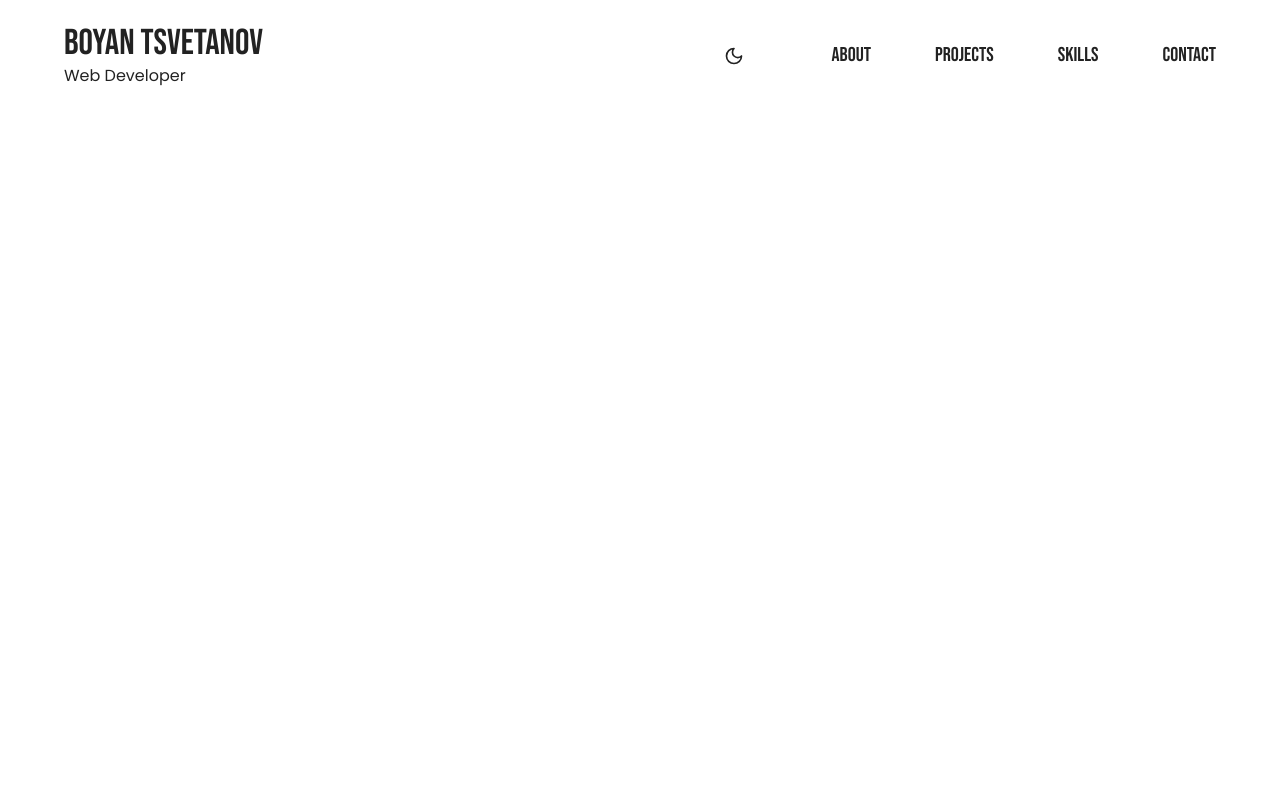
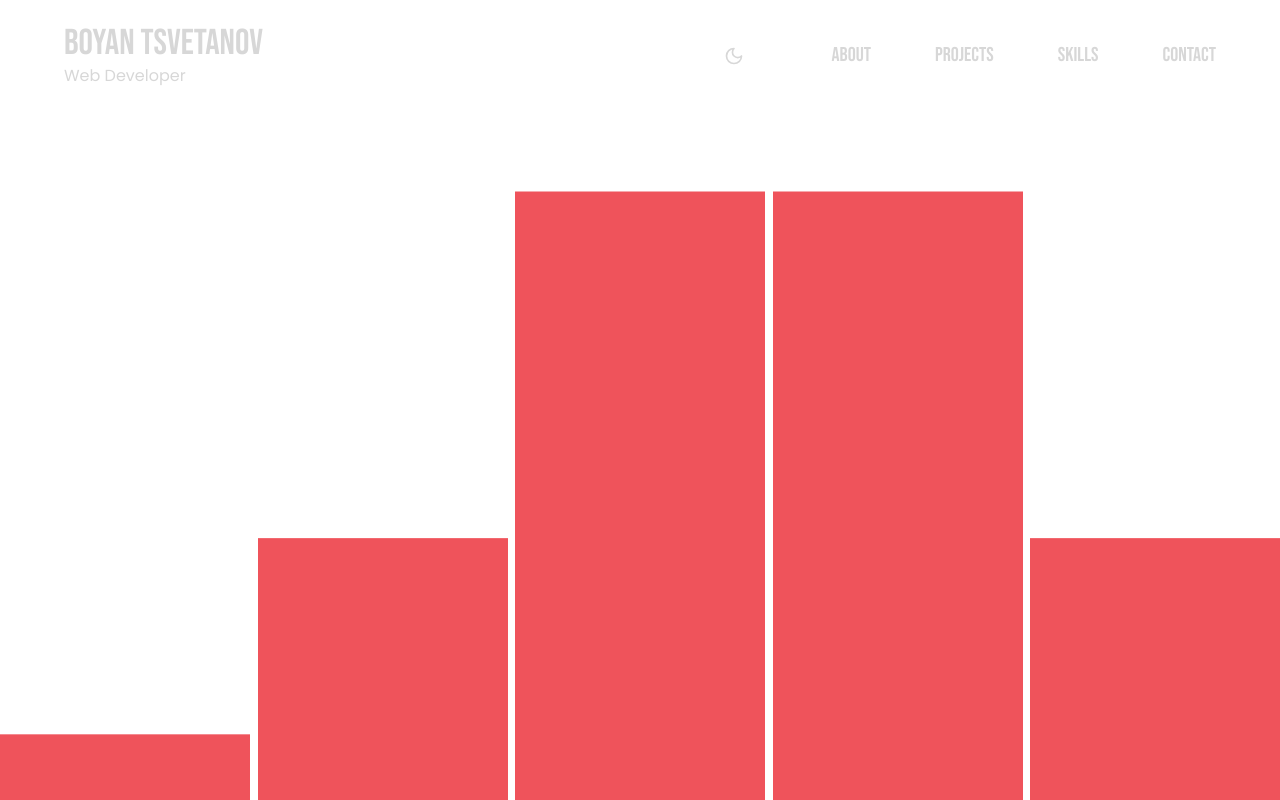
Before and after one commit to BoyanTsvetanov/Portfolio, a React (Vite) app: page / in a window 1280 px wide. Shown: the top 800 px of the page. Built offline with nearby package versions, Linux system fonts and the light colour scheme; a web font is replaced by a local one.

Commit message:
Updated intro

```diff
--- a/package.json
+++ b/package.json
@@ -15,7 +15,7 @@
   "dependencies": {
     "@tailwindcss/vite": "^4.0.9",
     "clsx": "^2.1.1",
-    "framer-motion": "^12.4.7",
+    "framer-motion": "^12.12.1",
     "gsap": "^3.12.7",
     "lucide-react": "^0.476.0",
     "react": "^19.0.0",
--- a/src/components/ProjectItem.jsx
+++ b/src/components/ProjectItem.jsx
@@ -35,7 +35,7 @@ const ProjectItem = ({ title, subtitle, date, description, images, type, link })
       <div className='relative w-full h-full flex justify-center items-center'>
         <img
           src={`./${type}${isSmall ? images[1] : images[0]}`}
-          alt="project-bg"
+          alt="project-image"
           className='absolute w-fit h-full object-contain max-lg:h-fit rounded-2xl'
         />
         </div>
--- a/src/sections/Intro.jsx
+++ b/src/sections/Intro.jsx
@@ -1,41 +1,65 @@
 import { useEffect, useState } from "react";
+import { motion, AnimatePresence } from "framer-motion";
 
 export default function Intro() {
-  const [exit, setExit] = useState(false);
-  const [hide, setHide] = useState(false);
+  const [show, setShow] = useState(true);
 
   useEffect(() => {
-    // Start exit animation after 4.5s
-    const exitTimer = setTimeout(() => setExit(true), 4500);
-
-    // Remove from DOM after exit animation (1.5s after exit starts)
-    const hideTimer = setTimeout(() => setHide(true), 6000);
-
-    return () => {
-      clearTimeout(exitTimer);
-      clearTimeout(hideTimer);
-    };
+    const timer = setTimeout(() => setShow(false), 6000);
+    return () => clearTimeout(timer);
   }, []);
 
-  if (hide) return null; // Completely removes the intro
+  const containerVariants = {
+    initial: {},
+    animate: {
+      transition: {
+        staggerChildren: 0.3,
+      },
+    },
+    exit: {
+      opacity: 0,
+      transition: { duration: 1.5, ease: "easeInOut" },
+    },
+  };
+
+  const barVariants = {
+    initial: { scaleY: 0.5, opacity: 1 },
+    animate: {
+      scaleY: [0.1, 1, 0.1],
+      transition: {
+        duration: 1.5,
+        repeat: Infinity,
+        ease: "easeInOut",
+        repeatType: "loop",
+      },
+    },
+    exit: {
+      scaleY: 0,
+      opacity: 0,
+      transition: { duration: 1.5, ease: "easeInOut" },
+    },
+  };
 
   return (
-    <div
-      className={`fixed top-0 left-0 w-full h-full bg-light dark:bg-dark flex items-end justify-center gap-2 z-[9999] transition-all duration-1000 ${
-        exit ? "opacity-0" : "opacity-100"
-      }`}
-    >
-      {[...Array(5)].map((_, i) => (
-        <div
-          key={i}
-          className={`w-[20vw] h-[10%] bg-red-600 transition-all ${
-            exit
-              ? "animate-[shrinkFade_1.5s_ease-in-out_forwards]"
-              : "animate-[grow_1.5s_ease-in-out_infinite]"
-          }`}
-          style={{ animationDelay: `${i * 0.3}s` }}
-        ></div>
-      ))}
-    </div>
+    <AnimatePresence>
+      {show && (
+        <motion.div
+          className="fixed top-0 left-0 w-full h-full bg-light dark:bg-dark flex items-end justify-center gap-2 z-[9999]"
+          variants={containerVariants}
+          initial="initial"
+          animate="animate"
+          exit="exit"
+        >
+          {[...Array(5)].map((_, i) => (
+            <motion.div
+              key={i}
+              className="w-[20vw] h-full bg-red-600"
+              variants={barVariants}
+              style={{ originY: 1 }}
+            />
+          ))}
+        </motion.div>
+      )}
+    </AnimatePresence>
   );
 }
```
Also changed, not shown: 1 other file (tests, documents, lock files or other folders).
